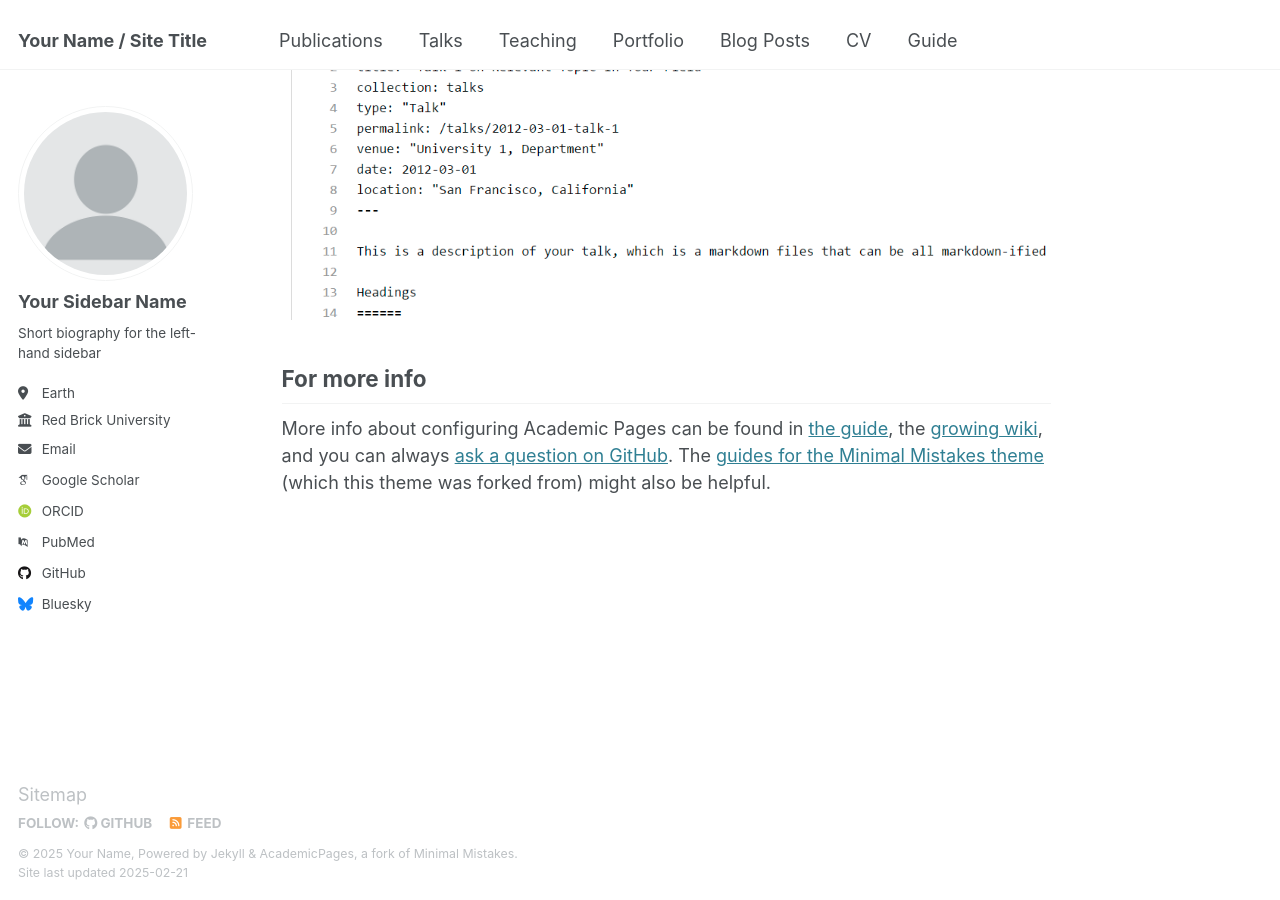
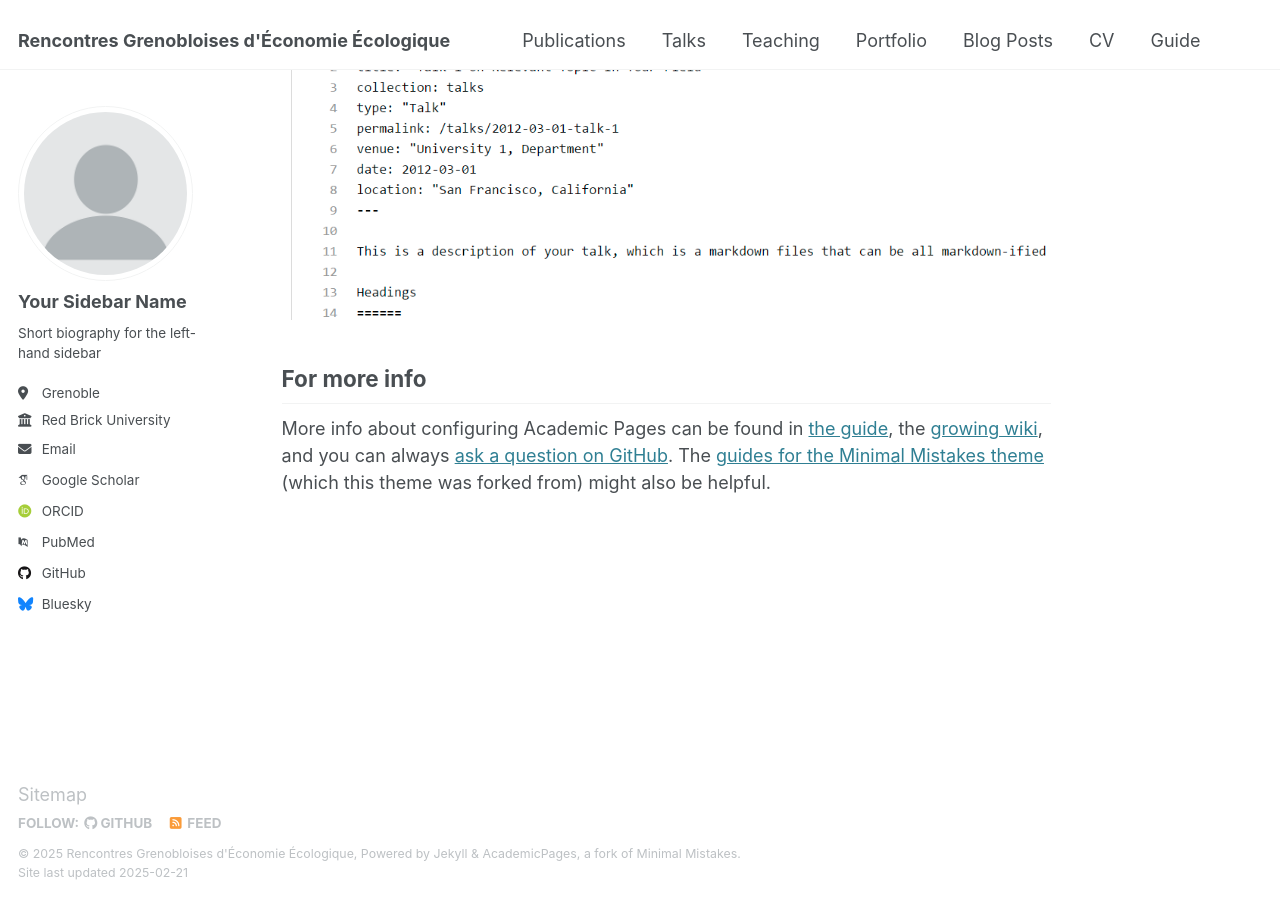
Before and after one commit to rencontres-ecol-econ/rencontres-ecol-econ.github.io, a Jekyll site: the page built from _pages/about.md, in a window 1280 px wide and 900 px high, scrolled down 2642 px. Built offline with Jekyll 4.4.1, drawn with Linux system fonts in a browser that asks for light colours; some web fonts are replaced.

Commit message:
Update _config.yml

```diff
--- a/_config.yml
+++ b/_config.yml
@@ -9,10 +9,10 @@
 # Basic Site Settings
 locale                   : "en-US"
 site_theme               : "default"
-title                    : "Your Name / Site Title"
+title                    : "Rencontres Grenobloises d'Économie Écologique"
 title_separator          : "-"
-name                     : &name "Your Name"
-description              : &description "personal description"
+name                     : &name ""
+description              : &description "séminaire grenoblois"
 url                      : https://academicpages.github.io # the base hostname & protocol for your site e.g. "https://[your GitHub username].github.io"
 baseurl                  : "" # the subpath of your site, e.g. "/blog"
 repository               : "academicpages/academicpages.github.io"
@@ -26,7 +26,7 @@ author:
   name             : "Your Sidebar Name"
   pronouns         : # example: "she/her"
   bio              : "Short biography for the left-hand sidebar"
-  location         : "Earth"
+  location         : "Grenoble"
   employer         : "Red Brick University"
   uri              : # URL
   email            : "none@example.org"
```
